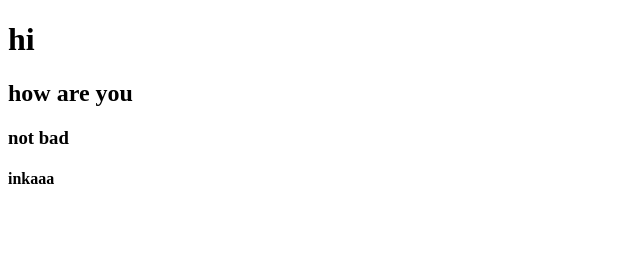
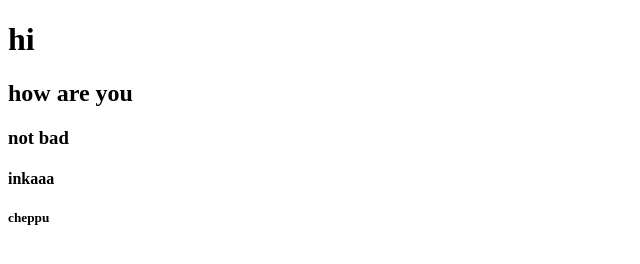
Before and after one commit to 7naveenkumar/Agency, a plain HTML site: page second.html in a window 1280 px wide. Shown: the full height of the page, 0-640 px from the left. Drawn offline with Linux system fonts and the light colour scheme.

Commit message:
added h5 tag

```diff
--- a/second.html
+++ b/second.html
@@ -10,5 +10,6 @@
     <h2>how are you</h2>
     <h3>not bad</h3>
     <h4>inkaaa</h4>
+    <h5>cheppu</h5>
   </body>
 </html>
```
